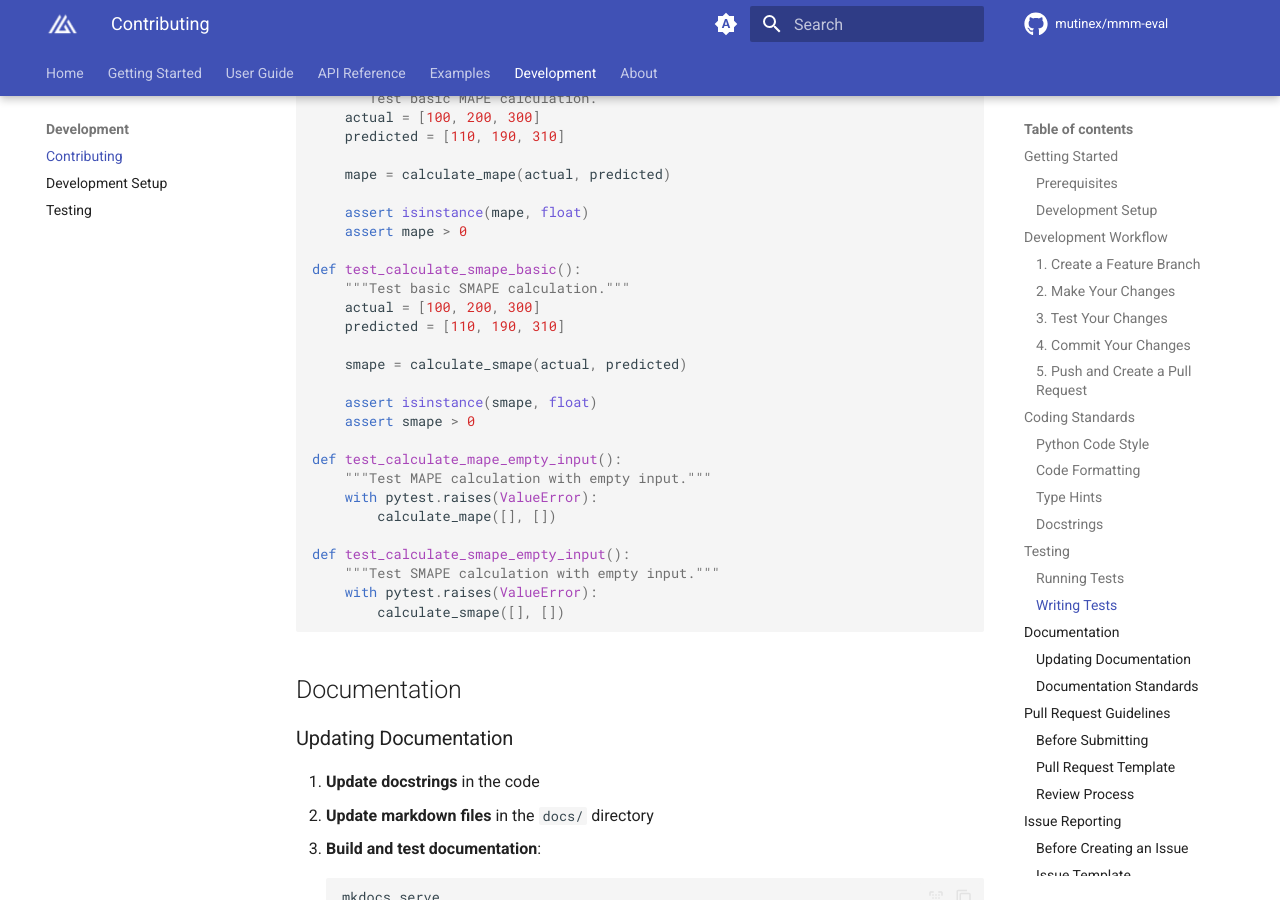
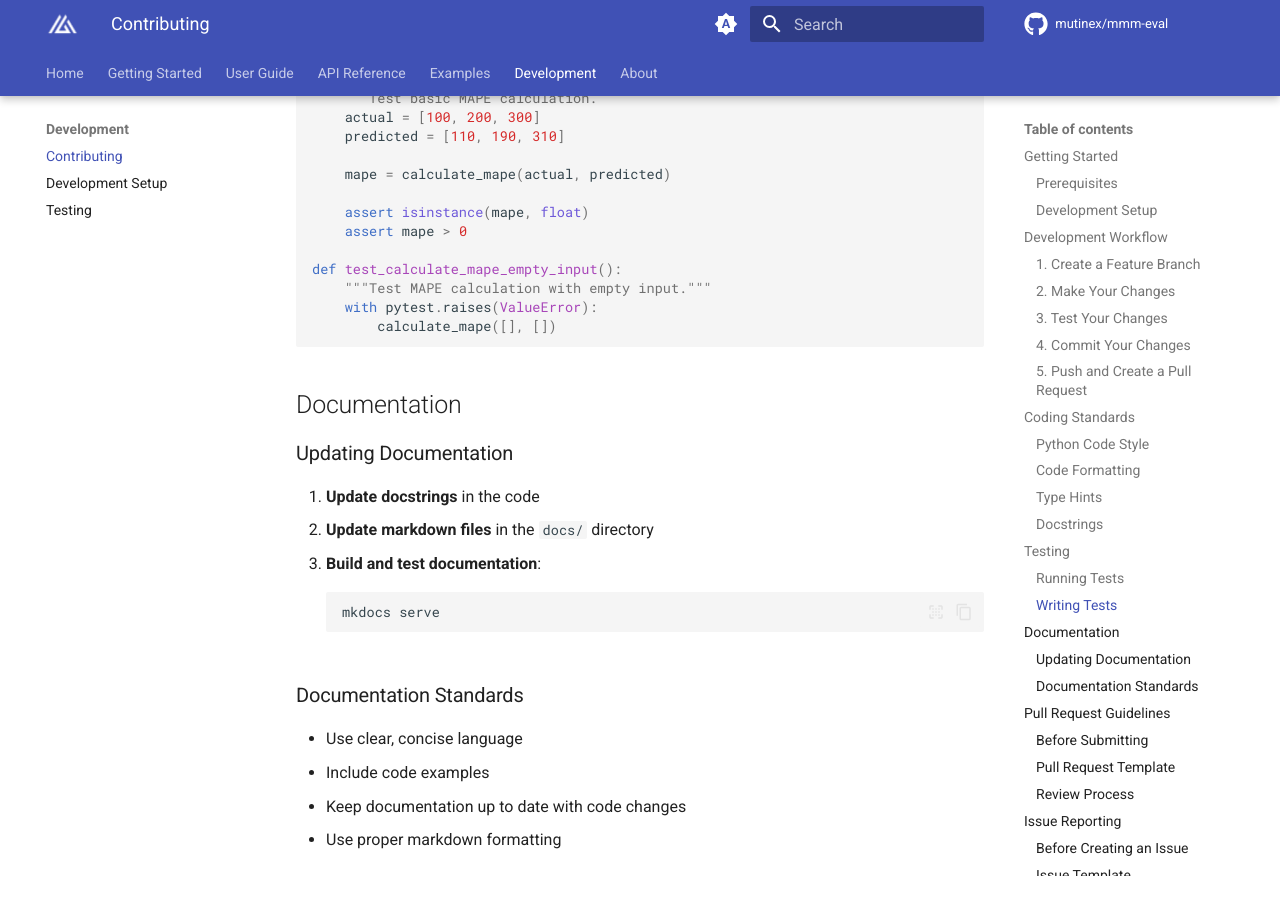
Before and after one commit to mutinex/mmm-eval, an MkDocs documentation site: the page built from docs/development/contributing.md, in a window 1280 px wide and 900 px high, scrolled down 4034 px. Built offline with MkDocs 1.6.1 and Material for MkDocs 9.7.7, drawn with Linux system fonts in a browser that asks for light colours; comment, search, counter and statistics services are not loaded; the version menu is left out.

Commit message:
chore: docs fix up

````diff
--- a/docs/development/contributing.md
+++ b/docs/development/contributing.md
@@ -184,25 +184,10 @@ def test_calculate_mape_basic():
     assert isinstance(mape, float)
     assert mape > 0
 
-def test_calculate_smape_basic():
-    """Test basic SMAPE calculation."""
-    actual = [100, 200, 300]
-    predicted = [110, 190, 310]
-
-    smape = calculate_smape(actual, predicted)
-
-    assert isinstance(smape, float)
-    assert smape > 0
-
 def test_calculate_mape_empty_input():
     """Test MAPE calculation with empty input."""
     with pytest.raises(ValueError):
         calculate_mape([], [])
-
-def test_calculate_smape_empty_input():
-    """Test SMAPE calculation with empty input."""
-    with pytest.raises(ValueError):
-        calculate_smape([], [])
 ```
 
 ## Documentation
````
Also changed, not shown: docs/development/testing.md (+2 -10 lines).
